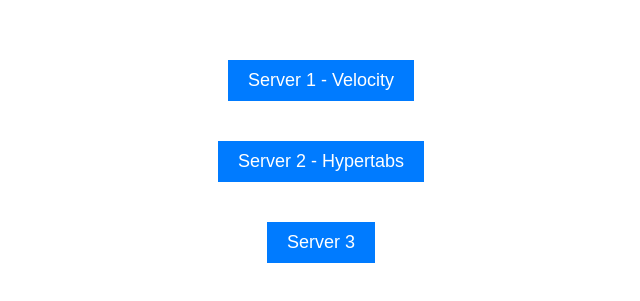
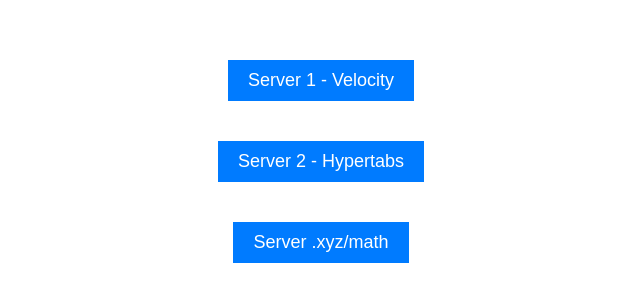
Before and after one commit to WebstarDevelopers/4te4yeq2, a plain HTML site: page index.html in a window 1280 px wide. Shown: the part 239-540 px from the top of the page, without its empty margins (319-959 px from the left). Drawn offline with Linux system fonts and the light colour scheme.

Commit message:
Update index.html

```diff
--- a/index.html
+++ b/index.html
@@ -37,7 +37,7 @@
     <div class="container">
         <button class="redirect-button" onclick="openServer('/1.html')">Server 1 - Velocity</button>
         <button class="redirect-button" onclick="openServer('/2.html')">Server 2 - Hypertabs</button>
-        <button class="redirect-button" onclick="openServer('/3.html')">Server 3</button>
+        <button class="redirect-button" onclick="openServer('/3.html')">Server .xyz/math</button>
     </div>
 
     <script>
```
